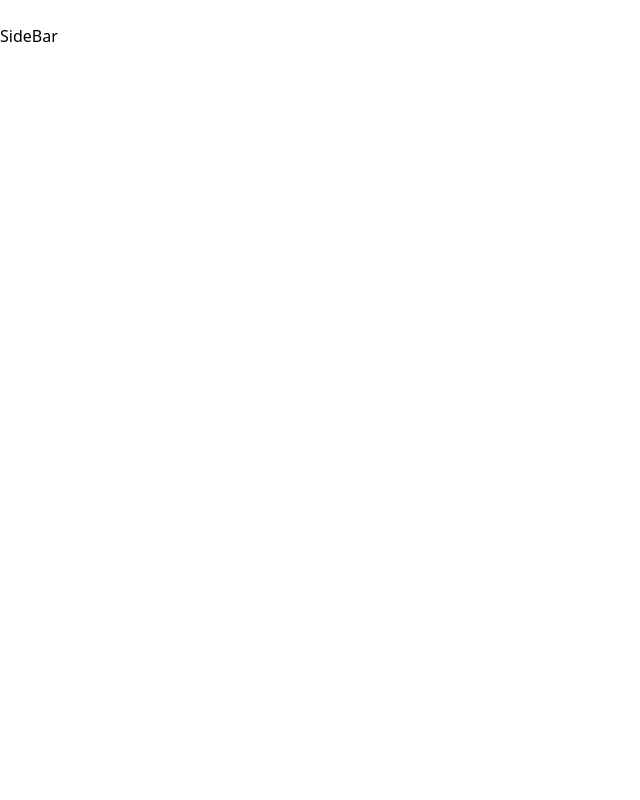
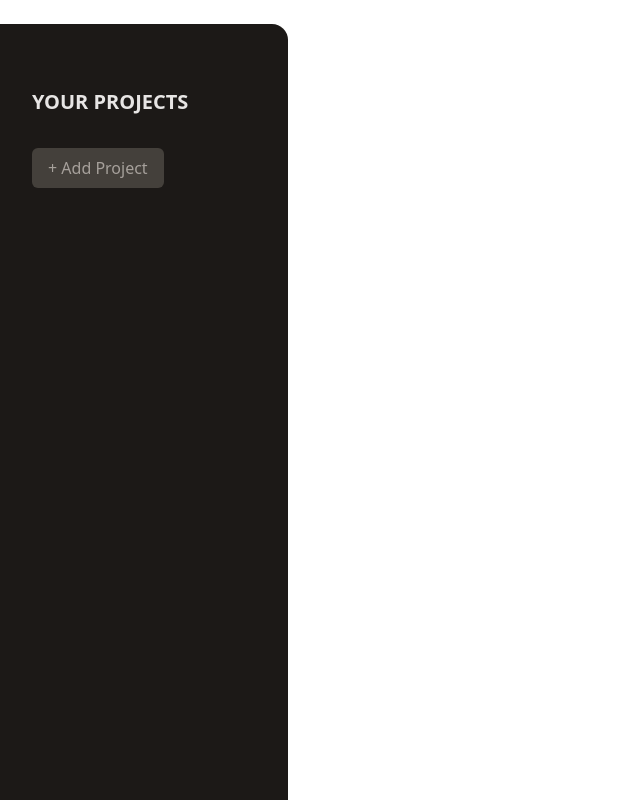
Before and after one commit to tmccann/practice-projects, a React (Vite) app in the folder project-manager/: page / in a window 1280 px wide. Shown: the whole page, without its empty margins (0-640 px from the left). Built offline with nearby package versions, Linux system fonts and the light colour scheme.

Commit message:
feat(sidebar): add sidebar markup to satisfy render tests; onClick test remains failing

```diff
--- a/project-manager/src/components/SideBar.tsx
+++ b/project-manager/src/components/SideBar.tsx
@@ -1,5 +1,16 @@
 const SideBar = () => {
-  return <div>SideBar</div>;
+  const handleNewProject = () => {};
+  return (
+    <aside className="w-1/3 px-8 py-16 bg-stone-900  md:w-72 rounded-tr-2xl">
+      <h2 className="mb-8 text-stone-200 text-xl font-bold uppercase ">
+        your projects
+      </h2>
+
+      <button className="bg-stone-700 text-stone-400  hover:bg-stone-600  hover:text-stone-100 py-2 px-4 rounded-md ">
+        + Add Project
+      </button>
+    </aside>
+  );
 };
 
 export default SideBar;
```
